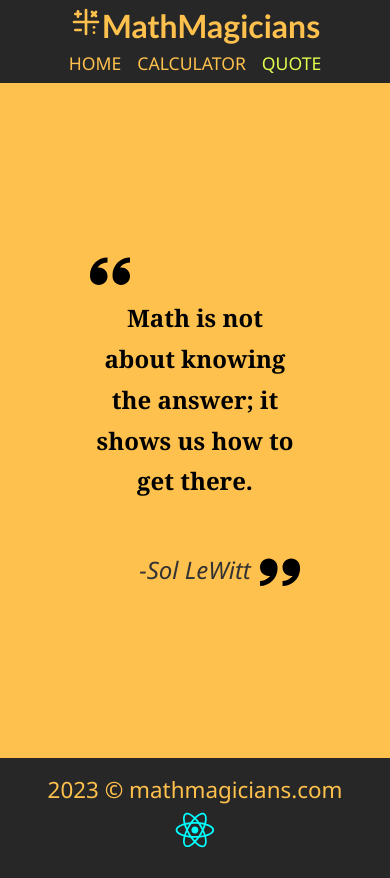
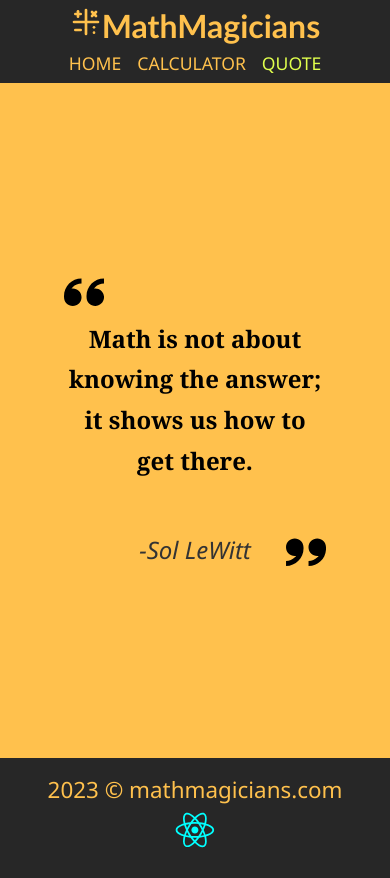
Before and after one commit to IndieCoderMM/math-magicians, a React (Create React App) app: page /quote in a window 390 px wide. Built offline with nearby package versions, Linux system fonts and the light colour scheme.

Commit message:
Quick fix mobile ui

```diff
--- a/src/App.css
+++ b/src/App.css
@@ -268,6 +268,10 @@ footer {
     align-self: center;
   }
 
+  .quote-box {
+    width: 100%;
+  }
+
   .quote-text {
     font-size: 1em;
     padding: 3rem 0;
```
